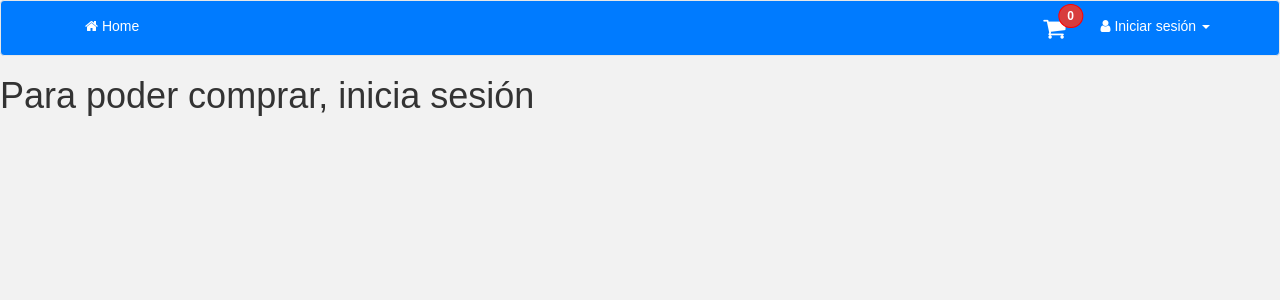
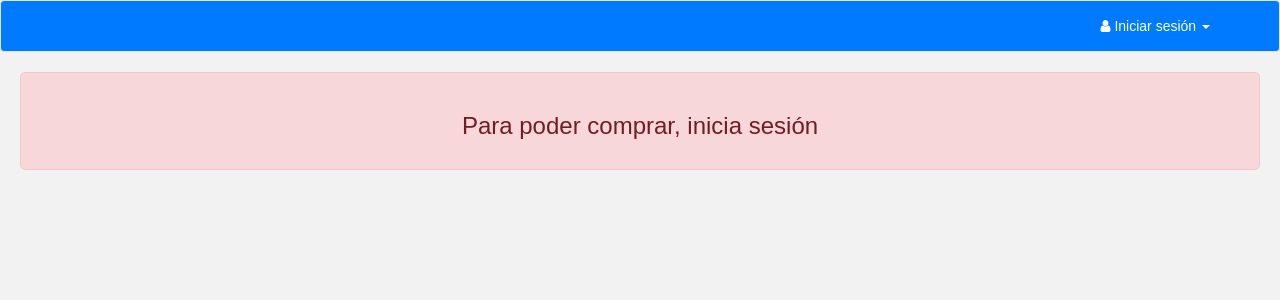
Before and after one commit to Venegas2242/proyectoPPI, a PHP site: page /index.php in a window 1280 px wide. Shown: the top 300 px of the page. Run offline with PHP 8.4, Linux system fonts and the light colour scheme; some libraries are stand-ins or nearby versions.

Commit message:
El carrito limita la cantidad de producto dependiendo la cantidad total de la base de datos

```diff
--- a/index.php
+++ b/index.php
@@ -18,7 +18,7 @@
 if ($isLoggedIn) {
     $usuario = $_SESSION["user"];
     $id = $_SESSION["id"];
-    $query = "SELECT P.ID_Producto, P.Nombre, P.Precio, (SELECT Nombre_foto FROM fotos WHERE ID_Producto = P.ID_Producto LIMIT 1) as foto, COALESCE(COUNT(c.ID_Producto), 0) as cantidad, COALESCE(SUM(p.Precio), 0) as totalPrecio FROM productos P LEFT JOIN carrito_compras c ON c.id_usuario = $id AND c.id_producto = P.ID_Producto GROUP BY P.ID_Producto;";
+    $query = "SELECT P.ID_Producto, P.Nombre, P.Precio, (SELECT Nombre_foto FROM fotos WHERE ID_Producto = P.ID_Producto LIMIT 1) as foto, COALESCE(COUNT(c.ID_Producto), 0) as cantidad, COALESCE(SUM(p.Precio), 0) as totalPrecio, Cantidad_Almacen FROM productos P LEFT JOIN carrito_compras c ON c.id_usuario = $id AND c.id_producto = P.ID_Producto GROUP BY P.ID_Producto;";
     $carrito = "SELECT ID_Producto FROM ( SELECT P.ID_Producto, COALESCE(COUNT(c.ID_Producto), 0) as cantidad FROM productos P LEFT JOIN carrito_compras c ON c.id_usuario = $id AND c.id_producto = P.ID_Producto GROUP BY P.ID_Producto HAVING cantidad > 0 ) AS subconsulta;";
     $result = mysqli_query($con, $query);
     $result2 = mysqli_query($con, $carrito);
@@ -58,6 +58,28 @@
     <link rel="stylesheet" href="/pruebas/estilos/barraNavegacion.css">
     <link rel="stylesheet" href="/pruebas/estilos/galeria.css">
 
+    <style>
+        #iniciaSesion {
+            text-align: center;
+            padding: 20px;
+            background-color: #f8d7da; /* Color de fondo rojo claro */
+            color: #721c24; /* Color de texto rojo oscuro */
+            border: 1px solid #f5c6cb; /* Borde rojo */
+            border-radius: 5px; /* Bordes redondeados */
+            margin: 20px;
+        }
+
+        .login-message h1 {
+            font-size: 24px;
+            margin-bottom: 10px;
+            color: #721c24; /* Color de texto rojo oscuro */
+        }
+
+        .login-message p {
+            font-size: 16px;
+            margin-bottom: 0;
+        }
+    </style>
 
 </head>
 <body>
@@ -68,11 +90,7 @@
 
     <?php
     // Imprime llamadas a fetchAndRefreshProductData para cada ID_Producto
-    if ($isLoggedIn) {
-        foreach ($productIds as $productId) {
-            echo "<script>fetchAndRefreshProductData($productId, '0');</script>";
-        }
-    }
+
     ?>
     <?php
     if ($isLoggedIn) {
@@ -87,6 +105,13 @@
                 $productImage = '/pruebas/imagenes/' . $row["foto"];
                 $quantity = $row["cantidad"];
                 $totalPrice = $row["totalPrecio"];
+                $almacen = $row["Cantidad_Almacen"];
+
+                if ($isLoggedIn) {
+                    foreach ($productIds as $productId) {
+                        echo "<script>fetchAndRefreshProductData($productId, '0', $almacen);</script>";
+                    }
+                }
 
                 ?>
 
@@ -95,6 +120,7 @@
     <div class="product-details">
         <div class="product-price">$<?php echo $productPrice; ?></div>
         <div class="product-title"><?php echo $productName; ?></div>
+        <div class="product-quantity">Cantidad: <?php echo $almacen; ?></div>
 
         <form id="addToCartForm_<?php echo $productId; ?>" action="addToCart.php" method="post">
             <!-- Campos ocultos para almacenar información del producto -->
@@ -105,27 +131,28 @@
             <input type="hidden" name="quantity" value="<?php echo $quantity; ?>">
             <input type="hidden" name="totalPrice" value="<?php echo $totalPrice; ?>">
 
-                            <button type="button" class="add-to-cart-button" onclick="fetchAndRefreshProductData(<?php echo $productId; ?>, '1');">+ Agregar</button>
+            <!-- Verificar si el almacen es mayor que 0 antes de habilitar el botón -->
+            <button type="button" class="add-to-cart-button" <?php echo $almacen == 0 ? 'disabled' : ''; ?> onclick="fetchAndRefreshProductData(<?php echo $productId; ?>, '1', <?php echo $almacen; ?>)">+ Agregar</button>
 
         </form>
     </div>
 </div>
+
             <?php
             }
             ?>
     </div>
-    <div class="login-message">
         <?php
         } else {
         ?>
+    <div class="login-message" id="iniciaSesion">
         <h1>Para poder comprar, inicia sesión</h1>
+    </div>
         <?php
         }
         ?>
-    </div>
+
 
     </div>
-
-
 </body>
 </html>
--- a/php/hacerCompra.php
+++ b/php/hacerCompra.php
@@ -33,6 +33,10 @@
 
     $queryInsert = "INSERT INTO historial_compras (ID_Producto, ID_Usuario, Fecha_Compra) VALUES ($idProducto, $id, '$fecha_actual')";
     mysqli_query($con, $queryInsert);
+
+    // Actualizar la cantidad de productos en el inventario
+    $queryUpdate = "UPDATE productos SET Cantidad_Almacen = Cantidad_Almacen - 1 WHERE ID_Producto = $idProducto";
+    mysqli_query($con, $queryUpdate);
 }
 
 $del = "DELETE FROM carrito_compras WHERE id_usuario = $id";
--- a/php/navigation-bar.php
+++ b/php/navigation-bar.php
@@ -87,7 +87,7 @@
         position: absolute;
         top: 0;
         right: 0;
-    transform: translate(50%, -50%); /* Ajusta la posición a la esquina superior derecha */
+        transform: translate(50%, -50%);
         background-color: var(--danger-color);
         color: #fff;
         border: 1px solid red;
```
Also changed, not shown: other parts of php/navigation-bar.php (+36 -11 lines), js/addItem.js (+14 -11 lines). Lines whose indentation alone changed are shown as unchanged.
